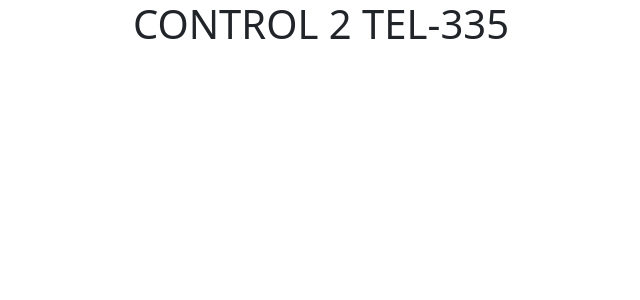
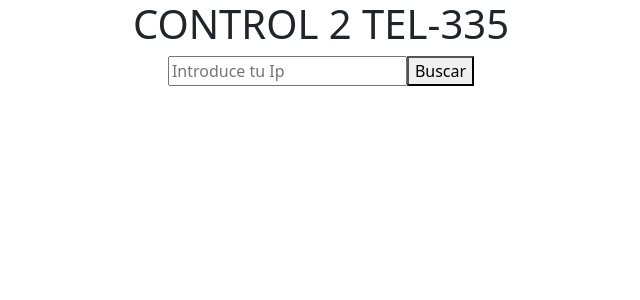
Before and after one commit to tel335/c2-2023, a React (Create React App) app: page / in a window 1280 px wide. Shown: the top 300 px of the page, without its empty margins (319-959 px from the left). Built offline with nearby package versions, Linux system fonts and the light colour scheme; no server answers.

Commit message:
Creacion de componente buscador de ip

```diff
--- a/package.json
+++ b/package.json
@@ -6,6 +6,7 @@
     "@testing-library/jest-dom": "^5.16.5",
     "@testing-library/react": "^13.4.0",
     "@testing-library/user-event": "^13.5.0",
+    "axios": "^1.4.0",
     "bootstrap": "^5.3.0",
     "react": "^18.2.0",
     "react-dom": "^18.2.0",
--- a/src/App.js
+++ b/src/App.js
@@ -1,9 +1,11 @@
 import './App.css';
+import BuscadorDeIp from './componentes/BuscadorDeIp';
 
 function App() {
   return (
     <div className="App">
       <h1>CONTROL 2 TEL-335</h1>
+      <BuscadorDeIp></BuscadorDeIp>
     </div>
   );
 }
--- /dev/null
+++ b/src/componentes/BuscadorDeIp.js
@@ -0,0 +1,23 @@
+import { getInfoOfIpv4 } from "../funciones/peticiones";
+import { useState } from "react";
+import { useEffect } from "react";
+
+export default function BuscadorDeIp() {
+    const [ip, setIp] = useState("");
+    const [info, setInfo] = useState(null);
+    useEffect(() => {
+        const getInfo = async () => {
+            const data = await getInfoOfIpv4(ip);
+            setInfo(data);
+        }
+        getInfo();
+    }, [ip]);
+
+    return(
+        <>
+        <input placeholder="Introduce tu Ip"></input>
+        <button>Buscar</button>
+        </>
+    )
+
+}
```
Also changed, not shown: 1 other file (tests, documents, lock files or other folders).
